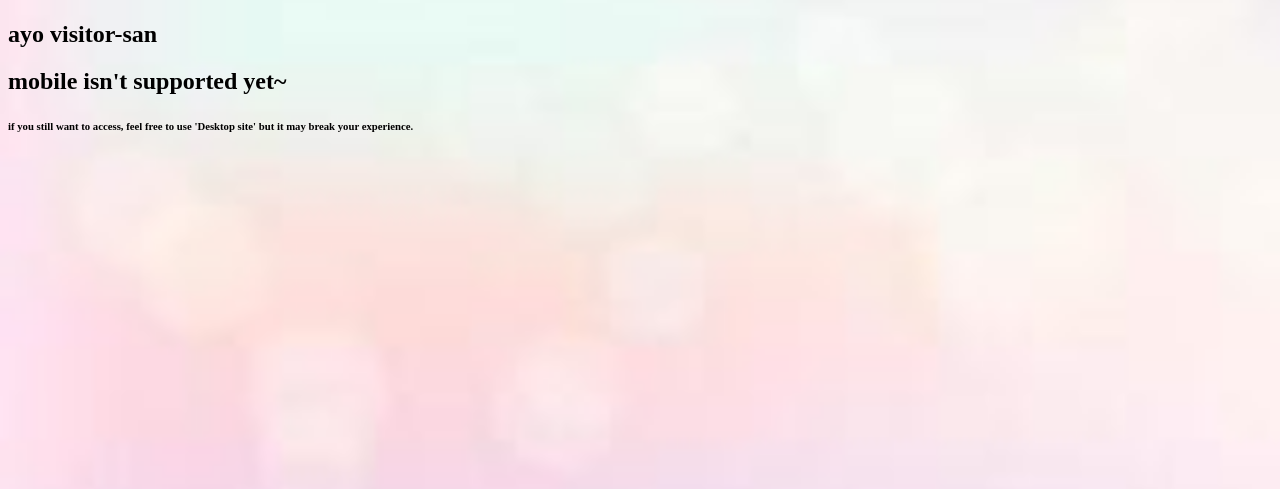
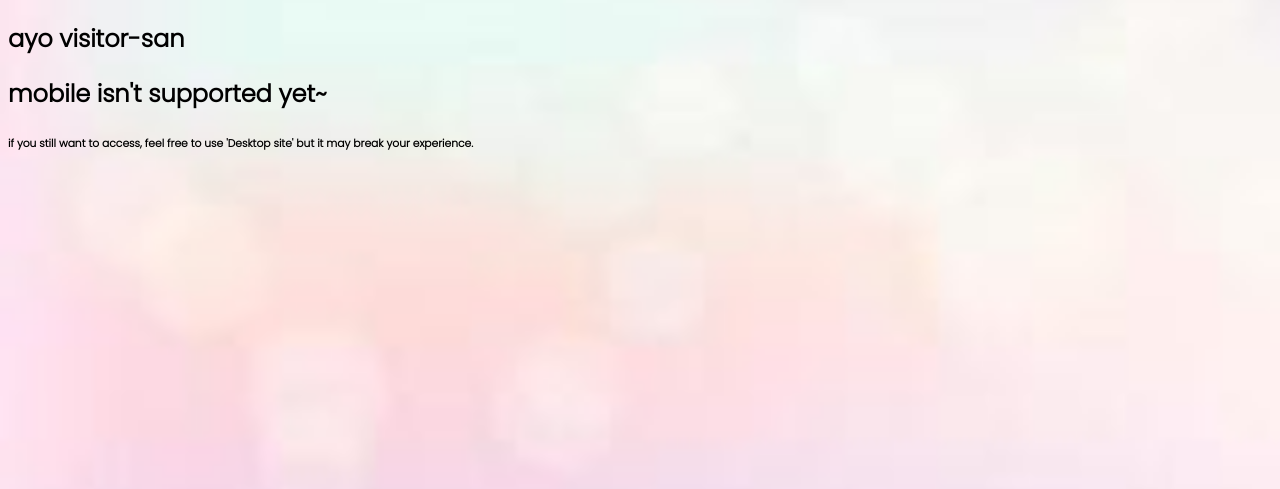
Before and after one commit to NotSnipc/Pages, a plain HTML site: page MobileError.html in a window 1280 px wide. Shown: the part 311-800 px from the top of the page. Drawn offline with Linux system fonts and the light colour scheme.

Commit message:
Updated Font

```diff
--- a/MobileError.html
+++ b/MobileError.html
@@ -9,6 +9,9 @@
     body{
         background-image: url(assest/bg.jpg);
         background-size: 2000px;
+    }
+    .text{
+        font-family: 'Poppins', sans-serif;
     }
     @media only screen and (max-width: 600px){
         .image img{
@@ -28,6 +31,9 @@
         }
     }
 </style>
+<style>
+    @import url('https://fonts.googleapis.com/css2?family=Poppins:wght@300&display=swap');
+  </style>
 <body>
 
     <div class="image">
```
